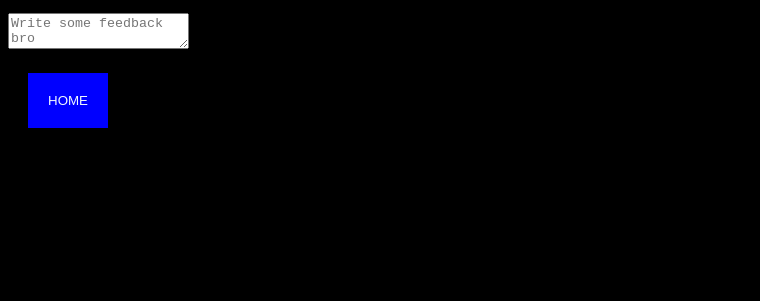
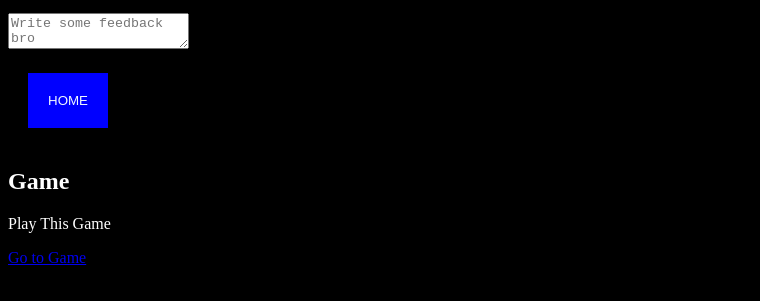
Before and after one commit to WorKSimi/WorKSimi.github.io, a plain HTML site: page index.html in a window 1280 px wide. Shown: the part 313-614 px from the top of the page, without its empty margins (0-760 px from the left). Drawn offline with Linux system fonts and the light colour scheme.

```diff
--- a/index.html
+++ b/index.html
@@ -33,7 +33,12 @@
                     padding: 20px;
                     margin: 20px"
             >HOME</button>
+    </body>
 
+    <body>
+    <h2>Game</h2>
+    <p>Play This Game</p>
+    <a href="unitygame/">Go to Game</a>
+    </body>
 
-    </body>
 </html>
```
